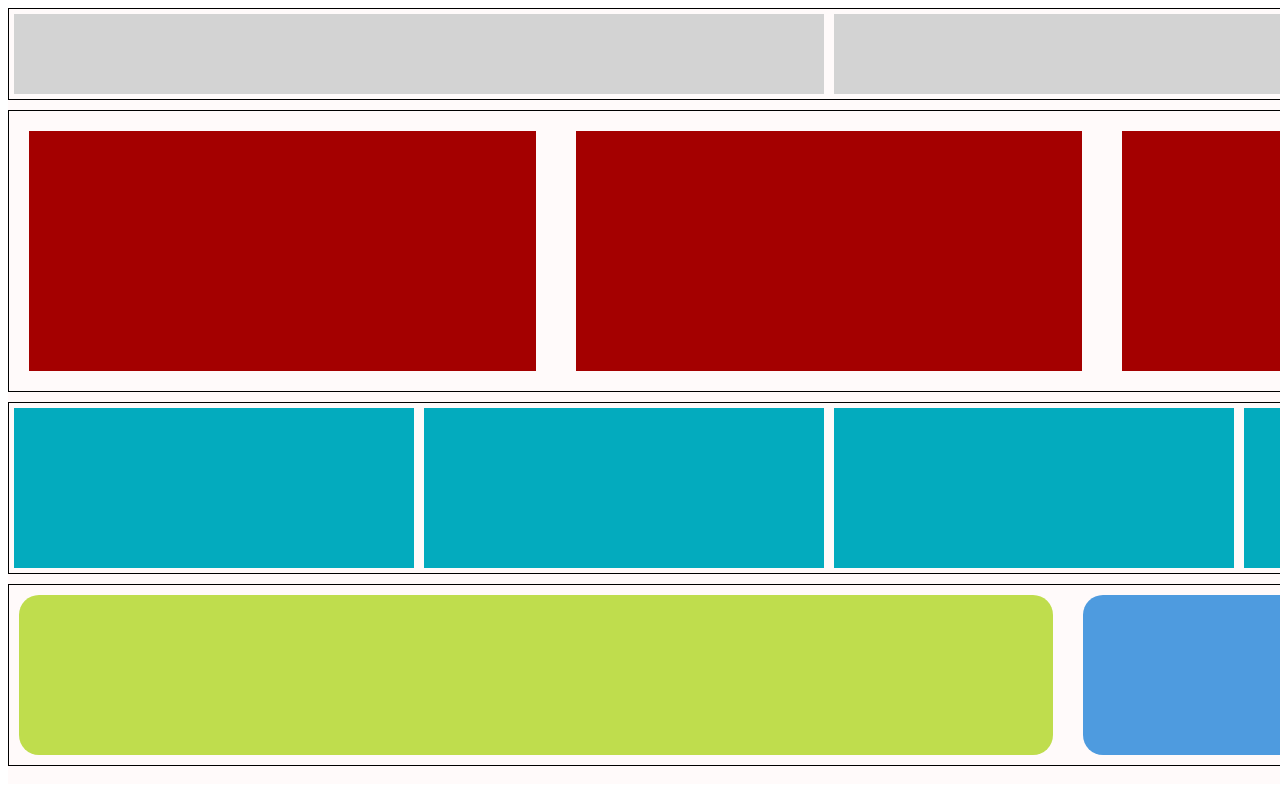
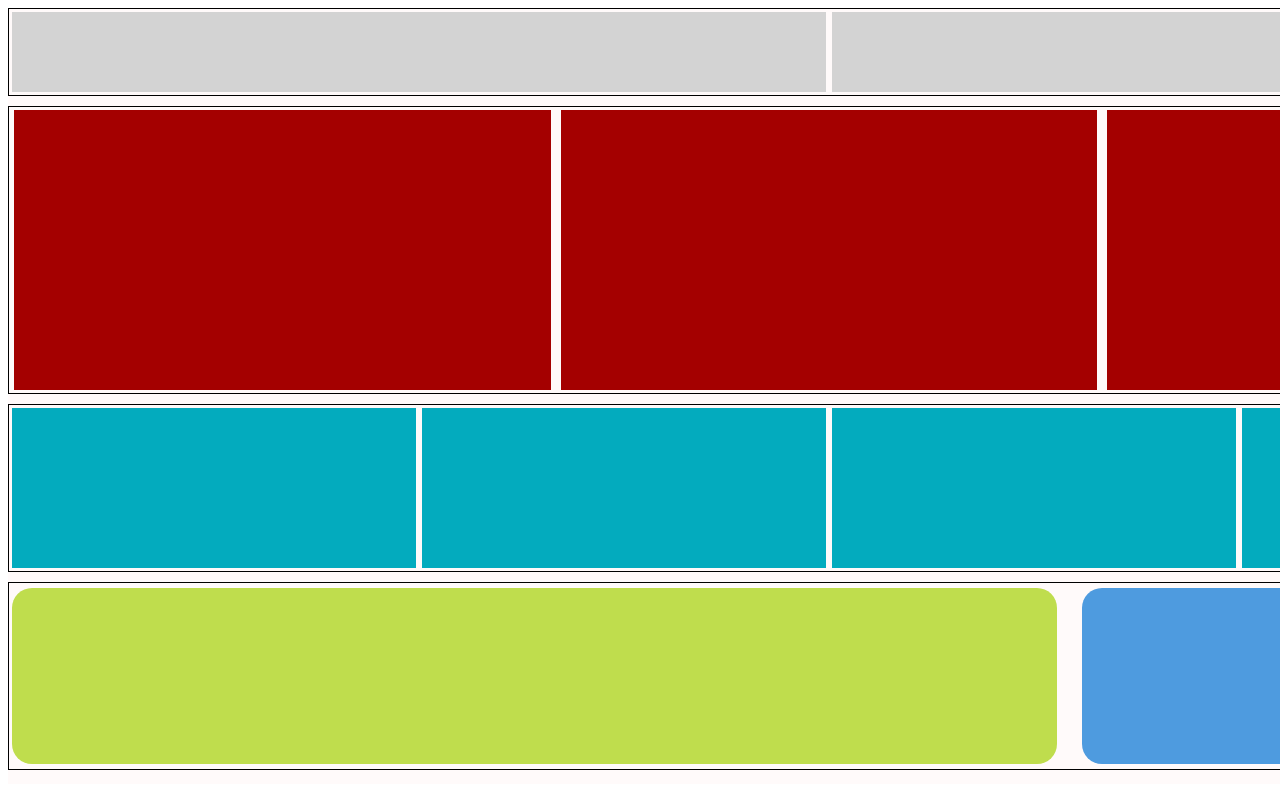
Before and after one commit to ibouddha/html, a plain HTML site: page second_main.html in a window 1280 px wide. Shown: the top 800 px of the page. Drawn offline with Linux system fonts and the light colour scheme.

Commit message:
for ubuntu

```diff
--- a/css/first_style.css
+++ b/css/first_style.css
@@ -1,7 +1,7 @@
 #container{
     background-color: snow;
     width: 205vh ;
-    height: 95vh;
+    height: 98vh;
     padding: 0;
 }
 
@@ -36,5 +36,4 @@
 #fifth{
     background-color: #b5a72c;
     height: 10%;
-    margin-bottom: -5px;
 }
--- a/css/second_style.css
+++ b/css/second_style.css
@@ -15,29 +15,32 @@
 .rectangle_gris{
     background-color: lightgray;
     height: 10vh;
-    margin: 5px;
+    margin: 3px;
     width: 50%;
 }
 
 .carre_rouge{
     background-color: #a40000;
-    height: 30vh;
+    height: 35vh;
     width: 33%;
-    margin: 20px;
+    margin: 3px;
+    margin-right: 5px;
+    margin-left: 5px;
 }
 
 .carre_bleu{
     background-color: rgb(3, 171, 190);
     width: 25%;
     height: 20vh;
-    margin: 5px;
+    margin: 3px;
 }
 
 .vert {
     background-color: #bfdd4D;
     width: 65%;
-    height: 20vh;
-    margin: 10px;
+    height: 22vh;
+    margin: 5px;
+    margin-left: 3px;
     margin-right: 20px;
     border-radius: 20px 20px;
   }
@@ -45,8 +48,8 @@
   .bleu {
     width: 35%;
     background-color: #4e9bdf;
-    height: 20vh;
+    height: 22vh;
     margin-left: 20px;
-    margin: 10px;
+    margin: 5px;
     border-radius: 20px 20px;
   }
```
